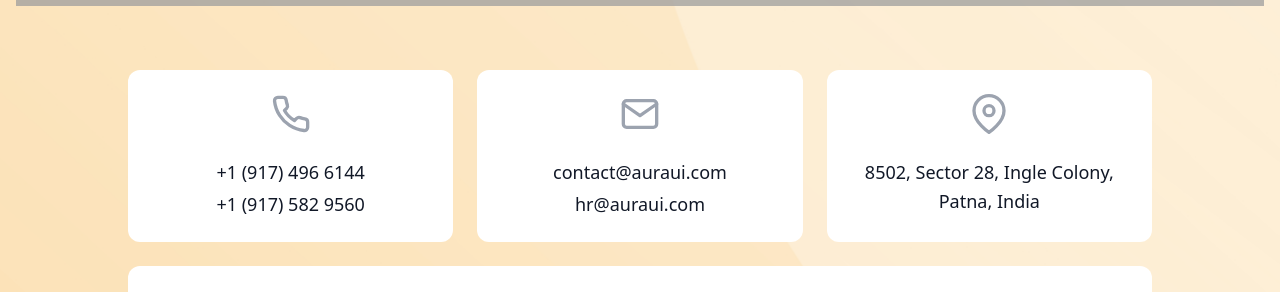
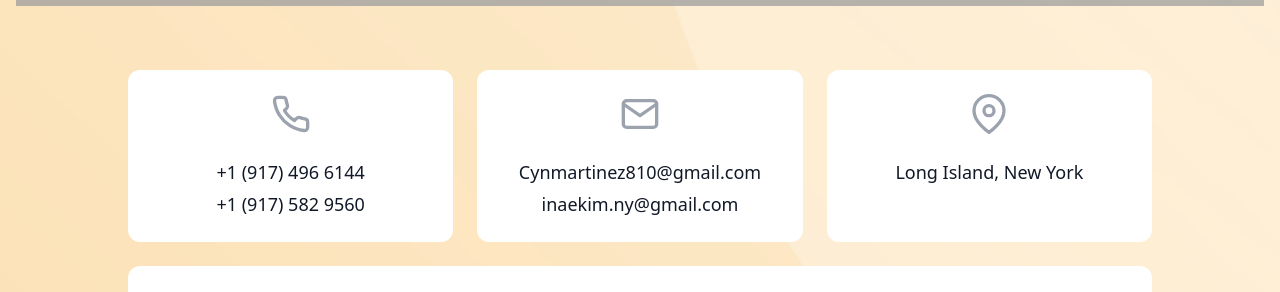
Before and after one commit to akabhowmick/tempo-aba, a React (Vite) app: page /careers in a window 1280 px wide. Shown: the part 346-638 px from the top of the page. Built offline with nearby package versions, Linux system fonts and the light colour scheme; grey boxes are pictures that could not be loaded.

Commit message:
contact info

```diff
--- a/src/components/Shared/ContactInfoBox.tsx
+++ b/src/components/Shared/ContactInfoBox.tsx
@@ -4,7 +4,7 @@
 
 export const ContactInfoBox = ({ formType }: { formType: string }) => {
   const cardStyles = "overflow-hidden bg-white rounded-xl";
-  const cardContentStyles = "p-6";
+  const cardContentStyles = "p-6 text-lg";
   const iconStyles = "flex-shrink-0 w-10 h-10 mx-auto text-gray-400";
 
   return (
@@ -13,28 +13,53 @@
         <div className={cardStyles}>
           <div className={cardContentStyles}>
             <FiPhone className={iconStyles} />
-            <p className="mt-6 text-lg font-medium text-gray-900">+1 (917) 496 6144</p>
-            <p className="mt-1 text-lg font-medium text-gray-900">+1 (917) 582 9560</p>
+            <p className="mt-6">
+              <a
+                href="tel:+19174966144"
+                className=" font-medium text-gray-900 hover:underline"
+              >
+                +1 (917) 496 6144
+              </a>
+            </p>
+            <p className="mt-1">
+              <a
+                href="tel:+19175829560"
+                className=" font-medium text-gray-900 hover:underline"
+              >
+                +1 (917) 582 9560
+              </a>
+            </p>
           </div>
         </div>
 
         <div className={cardStyles}>
           <div className={cardContentStyles}>
             <FiMail className={iconStyles} />
-            <p className="mt-6 text-lg font-medium text-gray-900">contact@auraui.com</p>
-            <p className="mt-1 text-lg font-medium text-gray-900">hr@auraui.com</p>
+            <a
+              href="mailto:contact@auraui.com"
+              className="mt-6 block font-medium text-gray-900 hover:underline"
+            >
+              Cynmartinez810@gmail.com
+            </a>
+            <a
+              href="mailto:hr@auraui.com"
+              className="mt-1  block font-medium text-gray-900 hover:underline"
+            >
+              inaekim.ny@gmail.com
+            </a>
           </div>
         </div>
 
         <div className={cardStyles}>
           <div className={cardContentStyles}>
             <FiMapPin className={iconStyles} />
-            <p className="mt-6 text-lg font-medium leading-relaxed text-gray-900">
-              8502, Sector 28, Ingle Colony, Patna, India
+            <p className="mt-6 block font-medium leading-relaxed text-gray-900">
+              Long Island, New York
             </p>
           </div>
         </div>
       </div>
+
       {formType === "career" ? <CareerForm /> : <ContactForm />}
     </div>
   );
```
